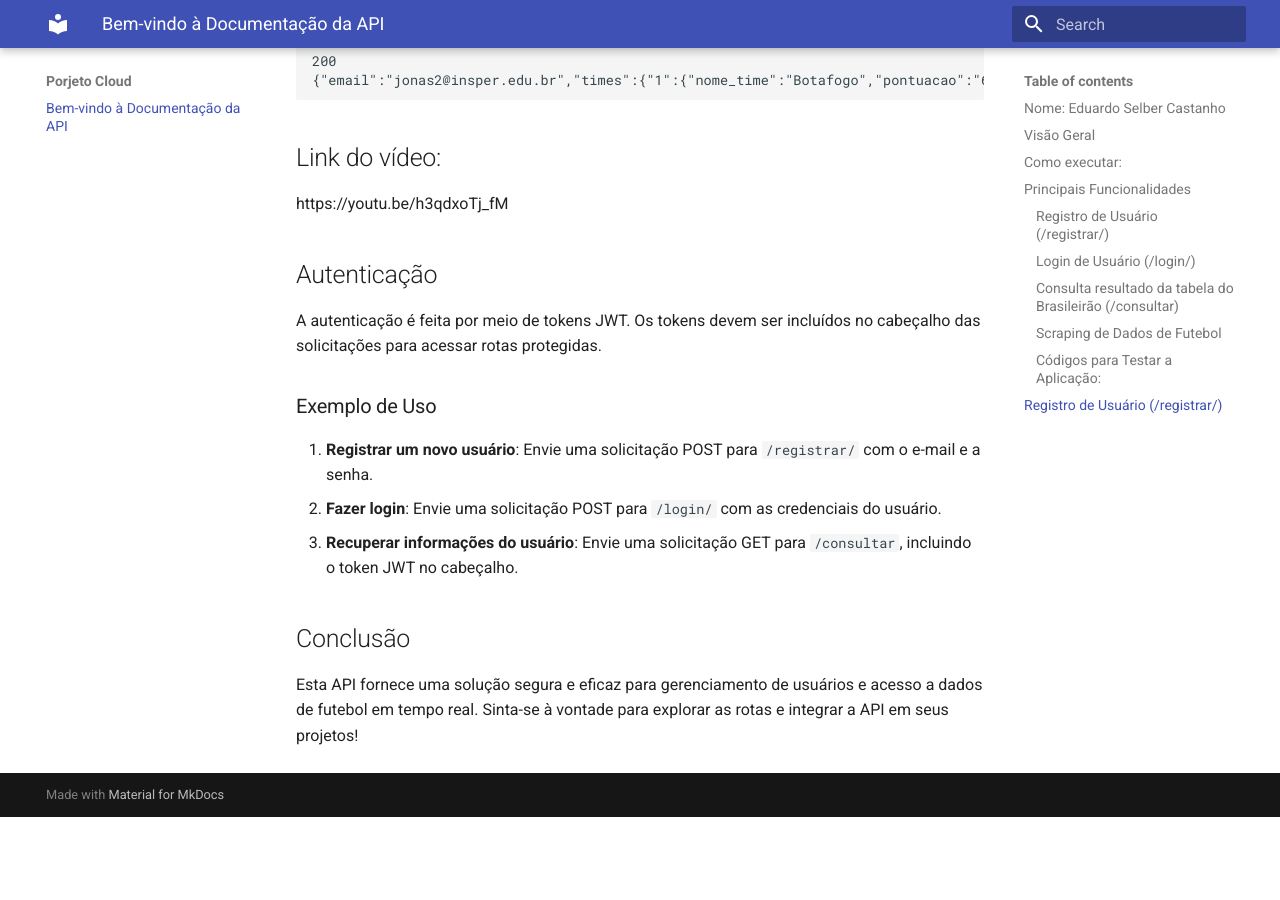
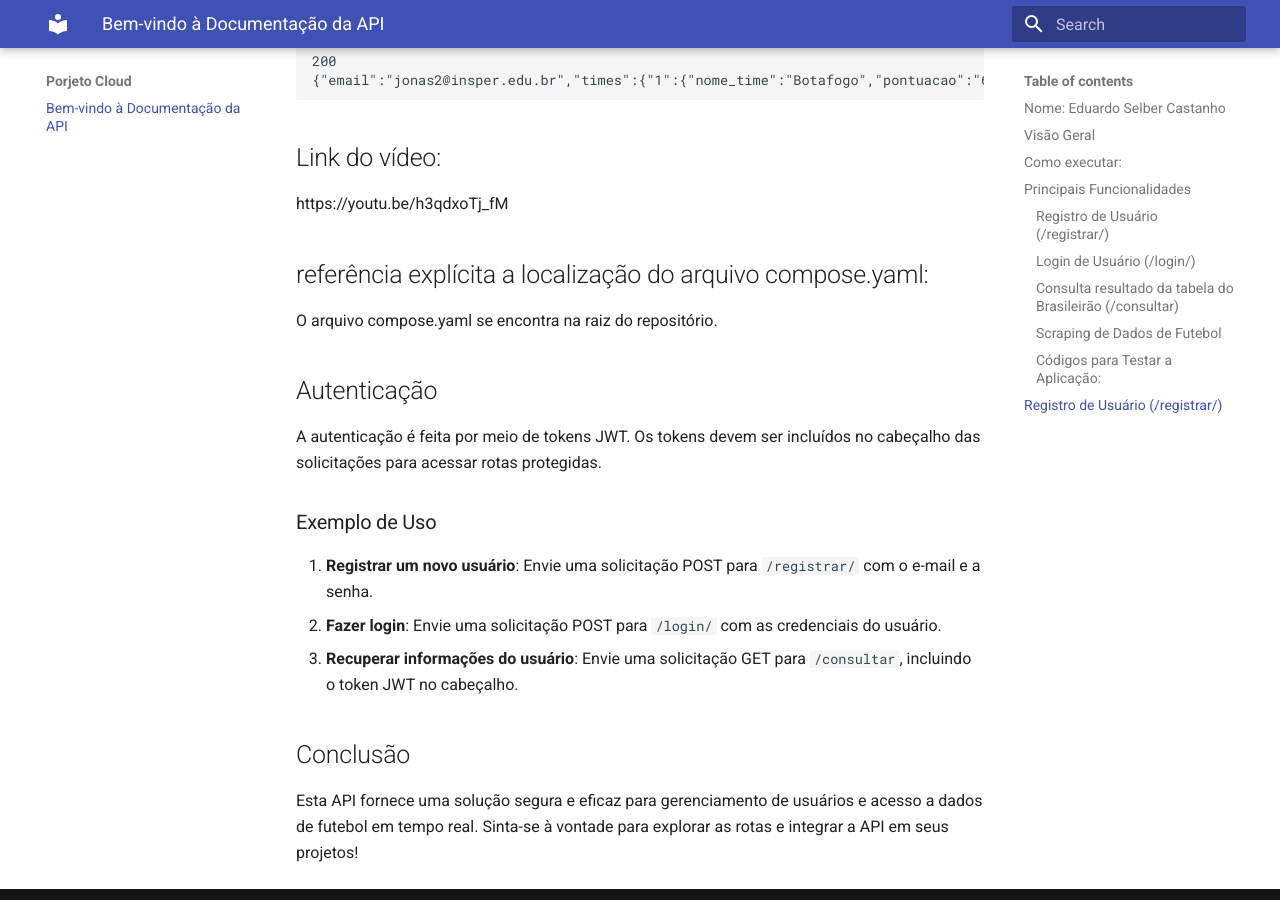
Before and after one commit to EduSelber/ProjetoNuvem, an MkDocs documentation site: the page built from docs/index.md, in a window 1280 px wide and 900 px high, scrolled down 3328 px. Built offline with MkDocs 1.6.1 and Material for MkDocs 9.7.7, drawn with Linux system fonts in a browser that asks for light colours; before the commit the page ends 4145 px from its top, so only the background shows below that.

Commit message:
Add explicit reference to the location of compose.yaml in documentation

```diff
--- a/docs/index.md
+++ b/docs/index.md
@@ -113,6 +113,9 @@ print(response.text)
 ## Link do vídeo:
 https://youtu.be/h3qdxoTj_fM
 
+## referência explícita a localização do arquivo compose.yaml:
+O arquivo compose.yaml  se encontra na raiz do repositório.
+
 ## Autenticação
 A autenticação é feita por meio de tokens JWT. Os tokens devem ser incluídos no cabeçalho das solicitações para acessar rotas protegidas.
 ### Exemplo de Uso
```
